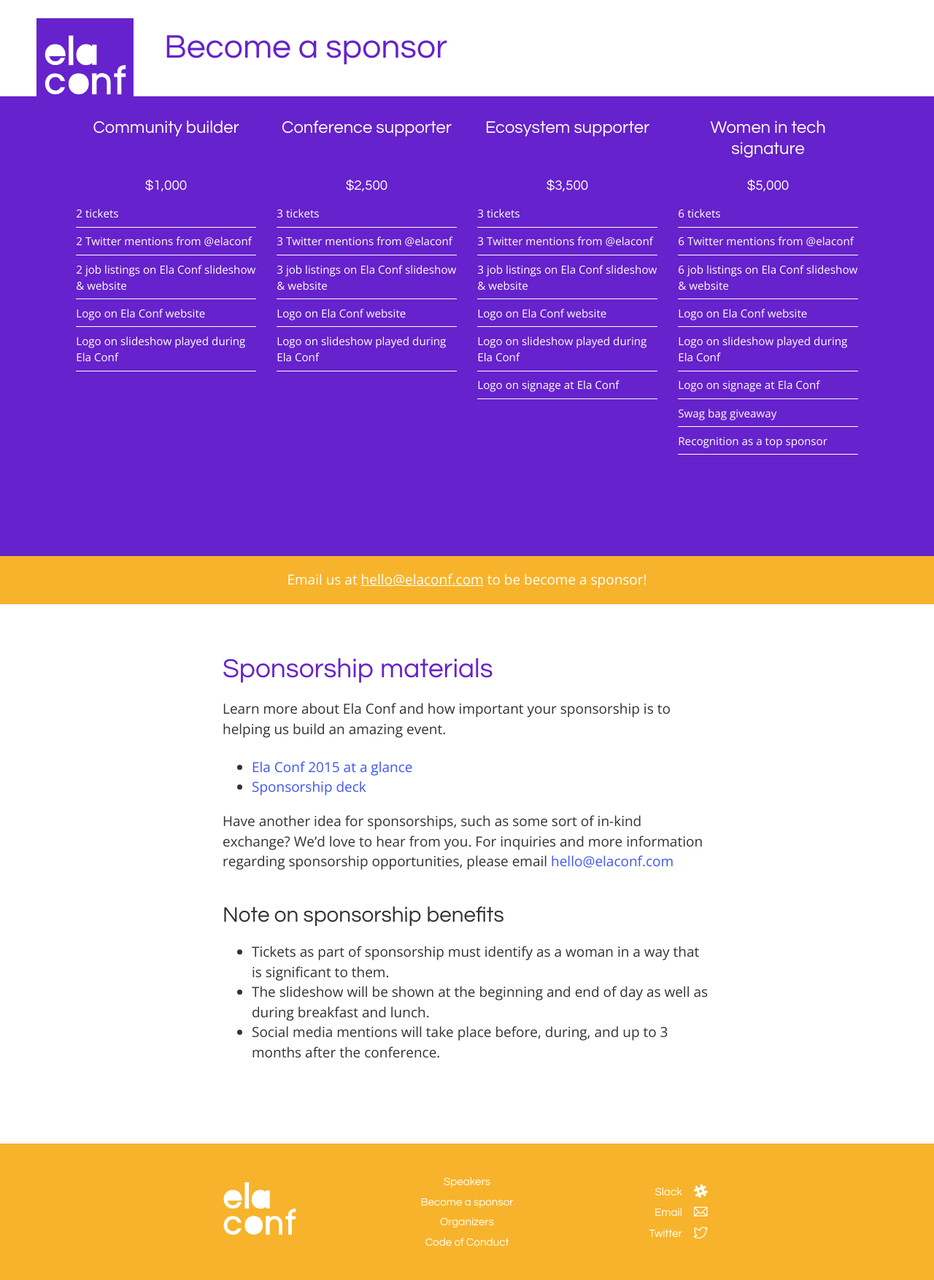
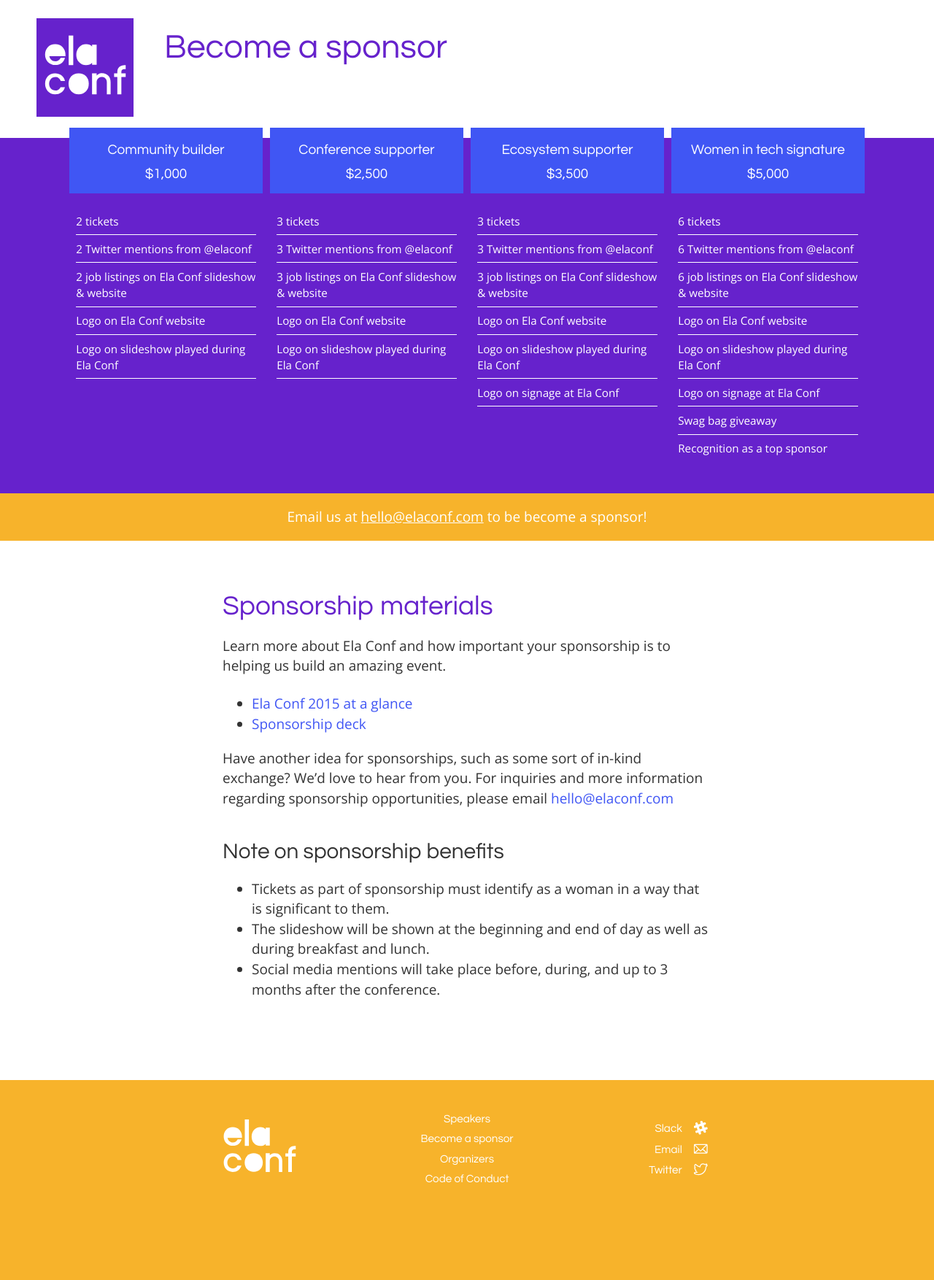
Before and after one commit to elaconf/elaconf.github.io, a Jekyll site: the page built from sponsor/index.html, in a window 1280 px wide. Shown: the whole page at 73% size. Built offline with Jekyll 4.4.1, drawn with Linux system fonts in a browser that asks for light colours; after the commit the page ends 1668 px from its top, so only the background shows below that.

Commit message:
ui improvements

```diff
--- a/_sass/_homepage.scss
+++ b/_sass/_homepage.scss
@@ -41,7 +41,7 @@
 }
 
 section {
-  min-height: 70vh;
+  //min-height: 70vh;
   padding-bottom: 2em;
 }
 
--- a/_sass/_sponsors.scss
+++ b/_sass/_sponsors.scss
@@ -59,6 +59,11 @@
   border-radius: .25em;
   padding: .25em;
 
+  @include breakpoint(small) {
+    margin: 1em 0 2em;
+    padding: .5em .25em;
+  }
+
 }
 
 .level-no {
@@ -76,16 +81,15 @@
 
 .level-header {
   font-family: $font-headings;
-}
-
-.level-name {
-
-  font-size: 1.25em;
+  //font-size: 1.25em;
   line-height: 1.25;
 
   @include breakpoint(medium) {
+    background: $accent-main;
     min-height: 4em;
     padding: 1em .5em .5em;
+    position: relative;
+    top: -1em;
   }
 
 }
--- a/sponsor/index.html
+++ b/sponsor/index.html
@@ -6,7 +6,7 @@ wide: true
 
 </div>
 
-<section class="fill-bright">
+<section class="fill-bright" style="margin-top: 3em;">
 
   <div class="grid levels">
     {% for level in site.data.levels %}
@@ -25,7 +25,7 @@ wide: true
         <!--<div class="level-item{% unless level.verbal %} level-no{% endunless %}">Verbal recognition during Ela Conf welcome</div>-->
         <div class="level-item{% unless level.swag %} level-no{% endunless %}">Swag bag giveaway</div>
         <div class="level-item{% unless level.top %} level-no{% endunless %}">Recognition as a top sponsor</div>
-        <div class="level-item{% unless level.talk %} level-no{% endunless %}">10-minute session during Friday night's lightning talks</div>
+        {% comment %}<div class="level-item{% unless level.talk %} level-no{% endunless %}">10-minute session during Friday night's lightning talks</div>{% endcomment %}
       </div>
     </div>
     {% endfor %}
```
